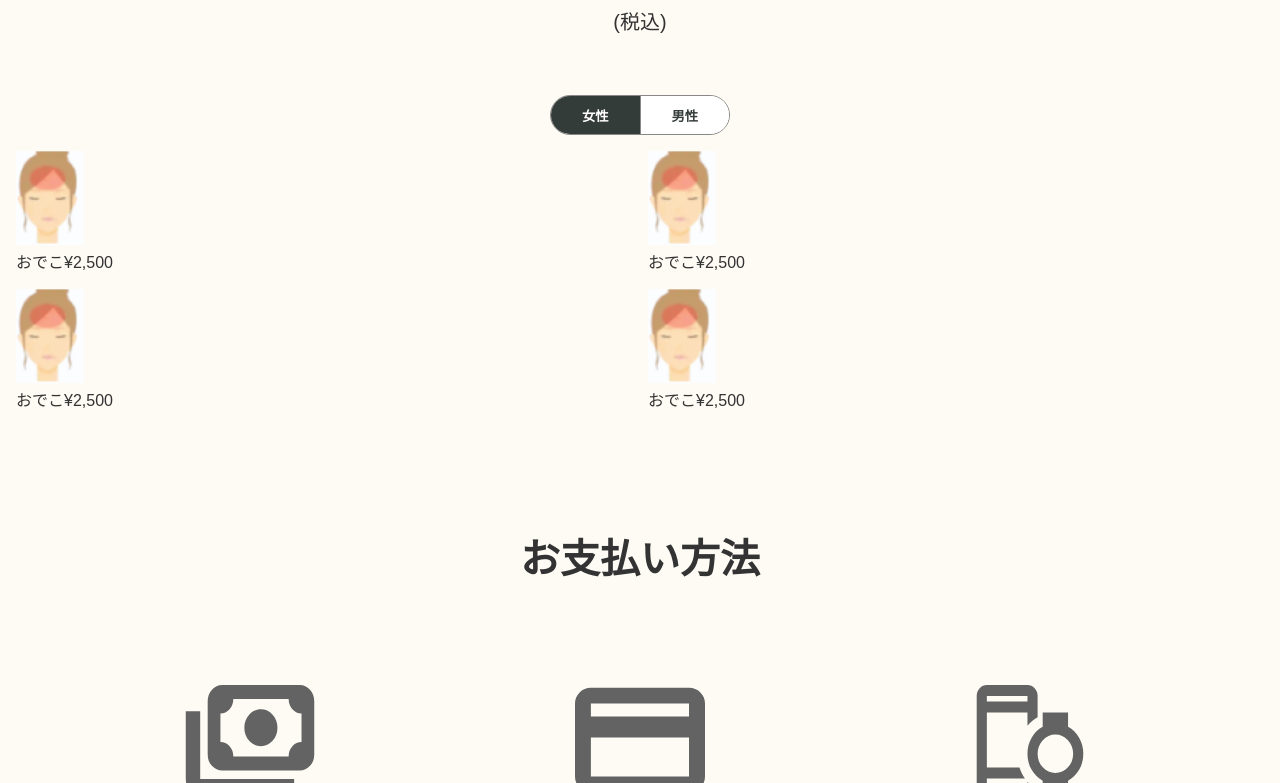
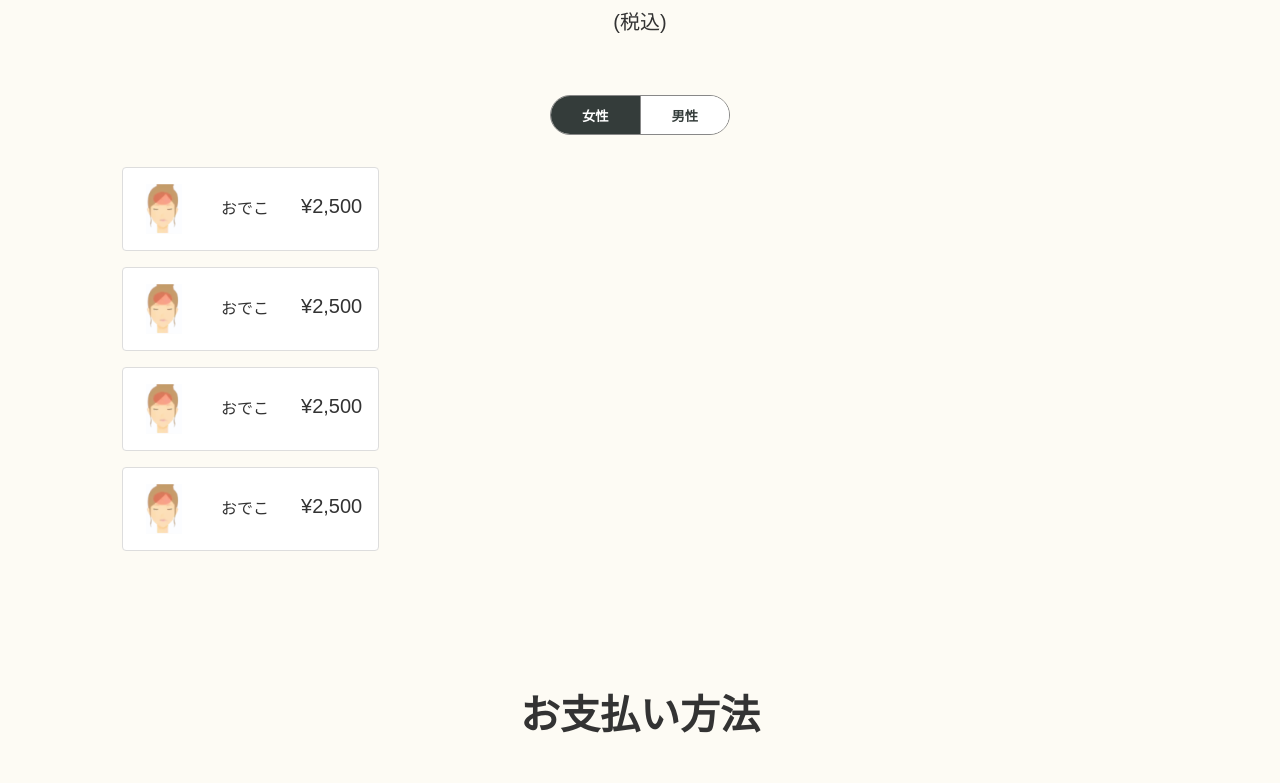
Before and after one commit to yuka-sawamura/HP_it_feels_it, a Next.js app: page /removal in a window 1280 px wide. Shown: the part 654-1437 px from the top of the page. Built offline with nearby package versions, Linux system fonts and the light colour scheme.

Commit message:
menu ittan

```diff
--- a/src/pages/removal/index.tsx
+++ b/src/pages/removal/index.tsx
@@ -62,7 +62,7 @@ export default function Home() {
             </div>
           </div>
 
-          <section id="menu">
+          <section>
             <div className="itit_menu2">
               <div className="itit_menu2_group">
                 <h1 className="itit_menu2_title">脱毛メニュー</h1>
@@ -72,9 +72,9 @@ export default function Home() {
                 <button className="itit_menu2_button-woman">女性</button>
                 <button className="itit_menu2_button-man">男性</button>
               </div>
-            </div>
 
               <div className="itit_menu2_card">
+                <div className="itit_menu2_card-group">
                   <div className="itit_menu2_card-grid">
                     <img
                       src="/datumou-bui.svg"
@@ -117,6 +117,8 @@ export default function Home() {
                     <div className="itit_menu2_card-info">
                       <span className="itit_menu2_card-info_label">おでこ</span>
                       <span className="itit_menu2_card-info_price">¥2,500</span>
+                    </div>
+                  </div>
                 </div>
               </div>
             </div>
--- a/src/styles/removal.scss
+++ b/src/styles/removal.scss
@@ -142,10 +142,49 @@
   }
 
   &_card {
+    width: 1100px;
+    margin: auto;
+    &-group {
+      display: flex;
+      flex-wrap: wrap;
+      gap: 16px;
+      padding: 16px;
+      width: 100%;
+    }
+    &-grid {
+      display: flex;
+      align-items: center;
+      padding: 16px;
+      border: 1px solid #ddd;
+      border-radius: 4px;
+      background-color: white;
+    }
+    &-image {
+      width: 50px;
+      height: 50px;
+      object-fit: contain;
+      margin-right: 32px;
+    }
+    &-info {
+      display: flex;
+      justify-content: center;
+      gap: 32px;
+      &_label {
+        font-size: 16px;
+        margin-bottom: 4px;
+      }
+      &_price {
+        font-size: 20px;
+      }
+    }
+  }
+
+  &_card {
     display: grid;
-    grid-template-columns: repeat(2, 1fr); // 2列
+    grid-template-columns: repeat(2, 1fr);
     gap: 16px;
     padding: 16px;
+
     &_grid {
       display: flex;
       align-items: center;
@@ -159,21 +198,25 @@
         box-shadow: 0 2px 6px rgba(0, 0, 0, 0.1);
       }
     }
+
     &_image {
       width: 50px;
       height: 50px;
       object-fit: contain;
       margin-right: 16px;
     }
+
     &_info {
       display: flex;
       flex-direction: column;
       justify-content: center;
     }
+
     &_label {
       font-size: 16px;
       margin-bottom: 4px;
     }
+
     &_price {
       font-weight: bold;
       font-size: 16px;
```
Lines whose indentation alone changed are shown as unchanged.
